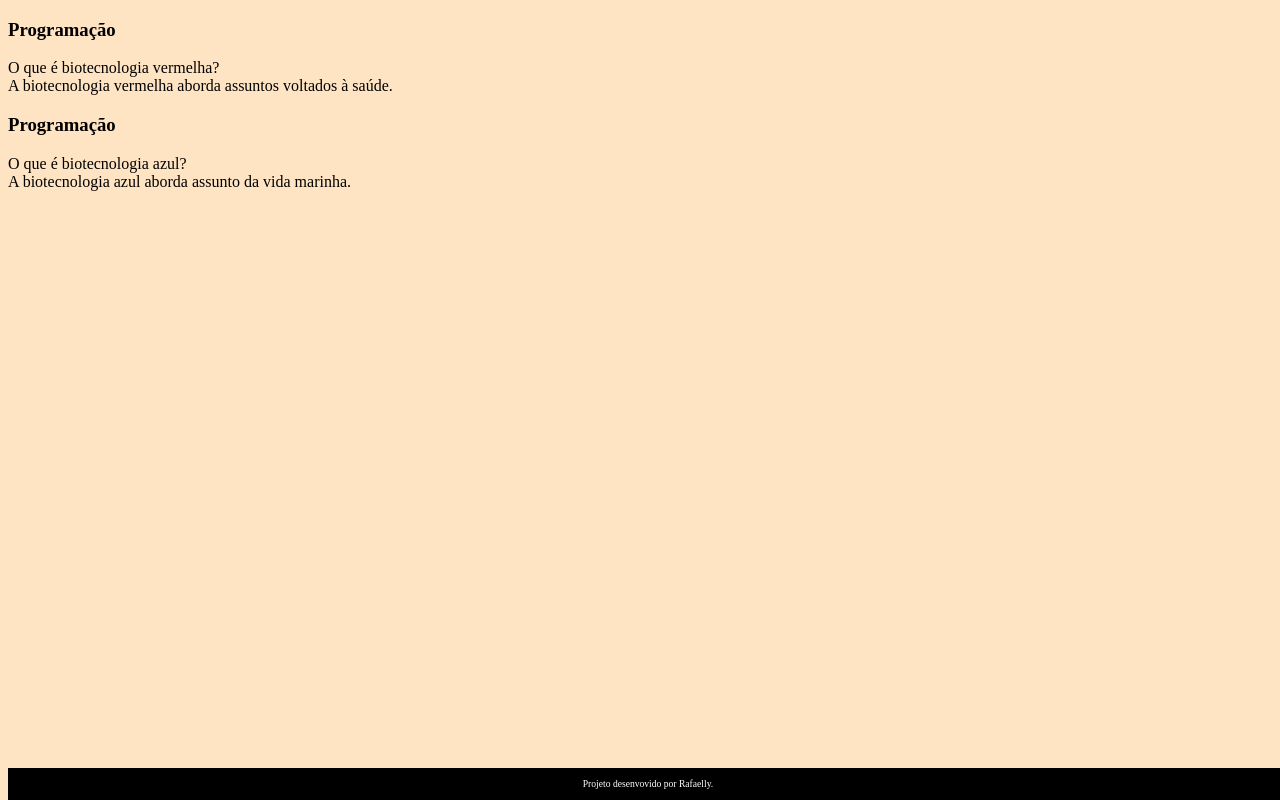
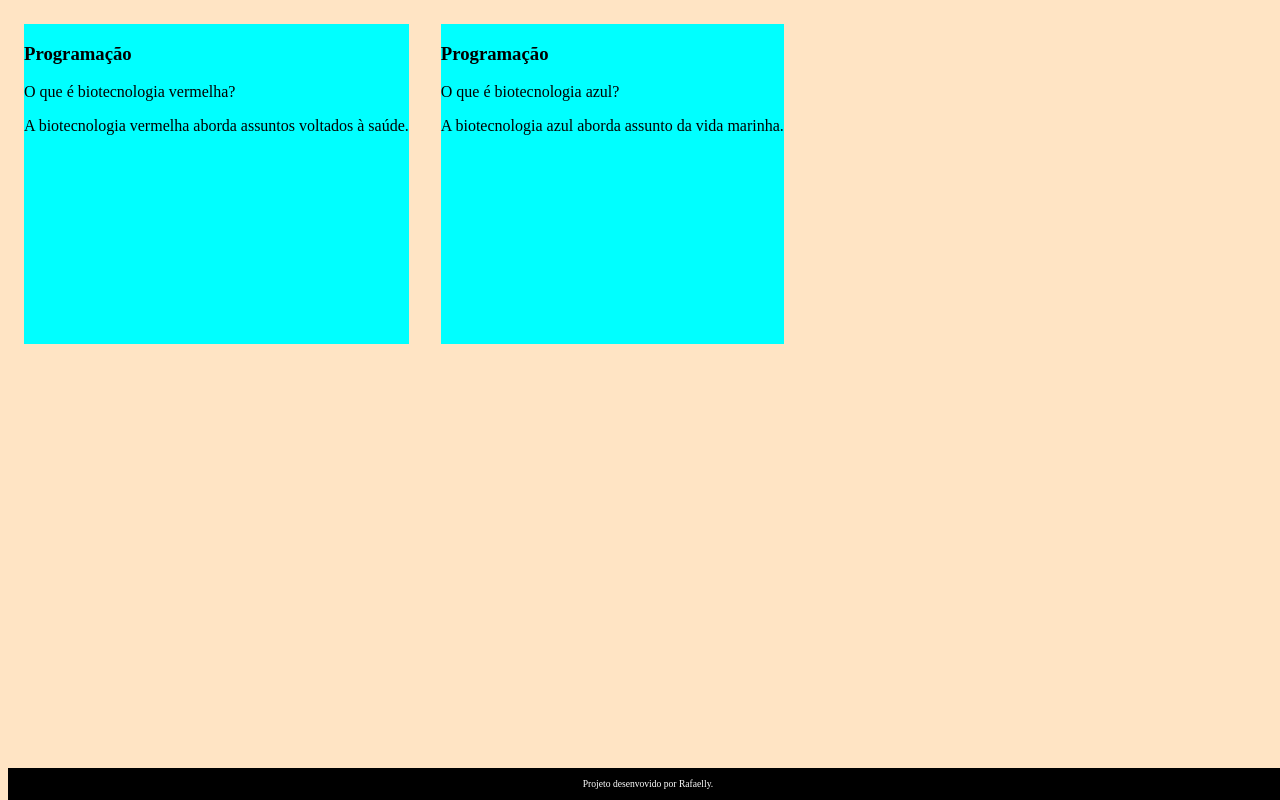
Before and after one commit to rafaelly2009/Flashcard, a plain HTML site: page index.html in a window 1280 px wide. Drawn offline with Linux system fonts and the light colour scheme; files that its build step writes are made by us from their sources.

Commit message:
Add files via upload

```diff
--- a/index.html
+++ b/index.html
@@ -14,10 +14,10 @@
                 <div class="cartao__conteudo">
                     <h3> Programação </h3>
                     <div class="cartao__conteudo__pergunta">
-                        O que é biotecnologia vermelha?
+                        <p>O que é biotecnologia vermelha?</p>
                         </div>
                         <div class="cartao__conteudo__resposta">
-                            A biotecnologia vermelha aborda assuntos voltados à saúde.
+                            <p>A biotecnologia vermelha aborda assuntos voltados à saúde.</p>
                             </div>
                 </div>
             </article>
@@ -25,10 +25,10 @@
                 <div class="cartao__conteudo">
                     <h3> Programação </h3>
                     <div class="cartao__conteudo__pergunta">
-                        O que é biotecnologia azul?
+                        <p>O que é biotecnologia azul?</p>
                         </div>
                         <div class="cartao__conteudo__resposta">
-                            A biotecnologia azul aborda assunto da vida marinha.
+                            <p>A biotecnologia azul aborda assunto da vida marinha.</p>
                             </div>
                 </div>
             </article>
--- a/style.css
+++ b/style.css
@@ -1,6 +1,18 @@
 body {
     background-color: bisque;
+    font-family: Bai Jamjuree;
 }
+
+#container {
+    display:flex ;
+}
+
+.cartao {
+    margin: 1rem 1rem;
+    background-color: aqua;
+    height: 20rem;
+}
+
 
 footer {
     background-color: black;
@@ -14,4 +26,5 @@ footer {
 footer p{
     text-align: center;
     font-size: 0.6rem;
+    margin-top: 0,5rem;
 }
```
